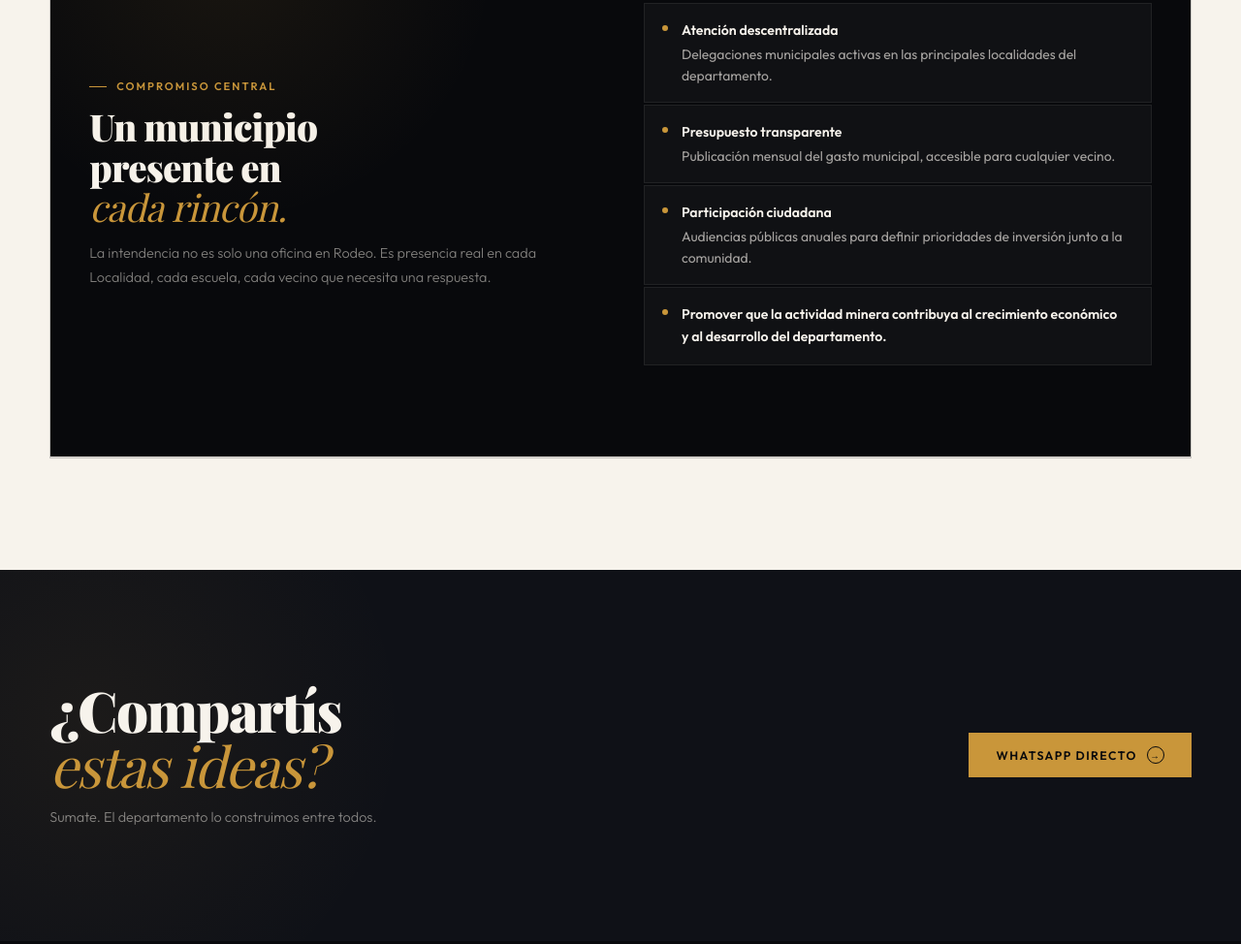
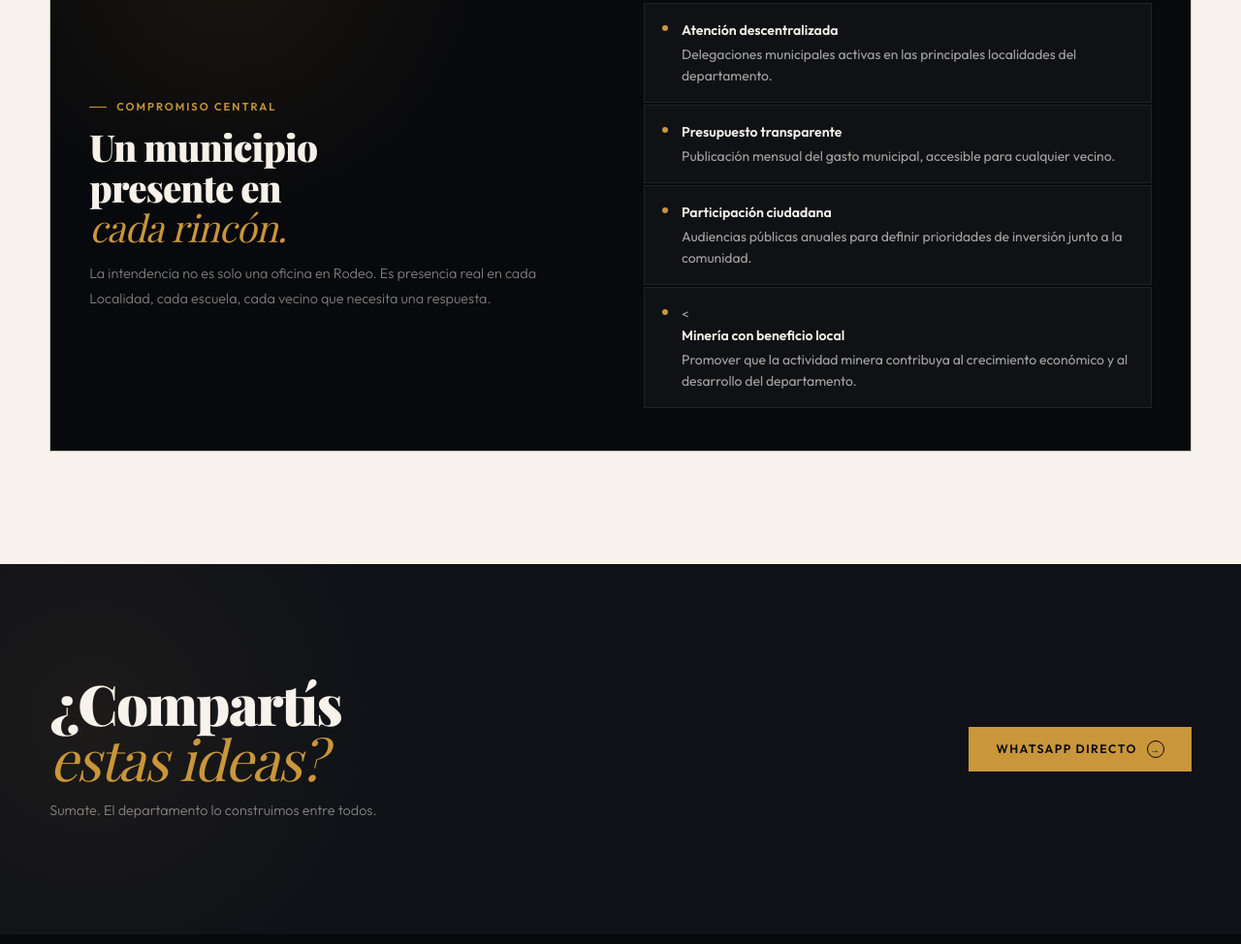
Before and after one commit to estudio-web/previsualizacion, a plain HTML site: page FQ/index.html in a window 1280 px wide. Shown: the part 3106-4080 px from the top of the page at 97% size. Drawn offline with nearby package versions, Linux system fonts and the light colour scheme; a web font is replaced by a local one.

Commit message:
Update index.html

```diff
--- a/FQ/index.html
+++ b/FQ/index.html
@@ -688,7 +688,8 @@ footer{background:var(--black);border-top:1px solid var(--lineW);padding:22px cl
           </div>
           <div class="prop-commit">
             <div class="prop-commit-dot"></div>
-            <div class="prop-commit-text"><strong>Promover que la actividad minera contribuya al crecimiento económico y al desarrollo del departamento.</div>
+            <div class="prop-commit-text"><<strong>Minería con beneficio local</strong>
+Promover que la actividad minera contribuya al crecimiento económico y al desarrollo del departamento.</div>
           </div>
         </div>
       </div>
```
